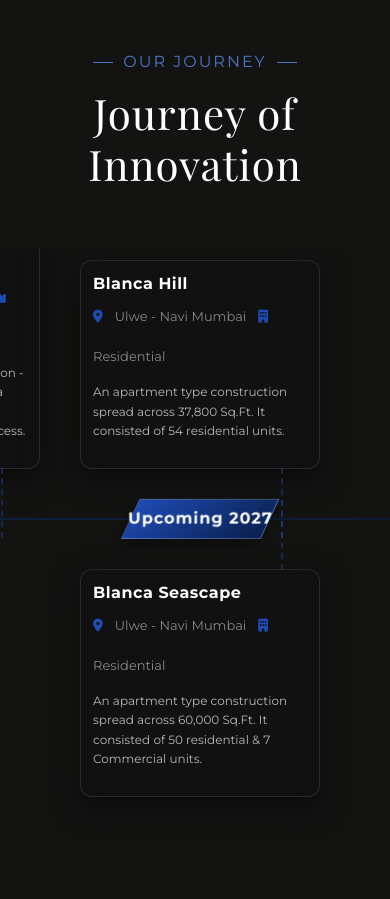
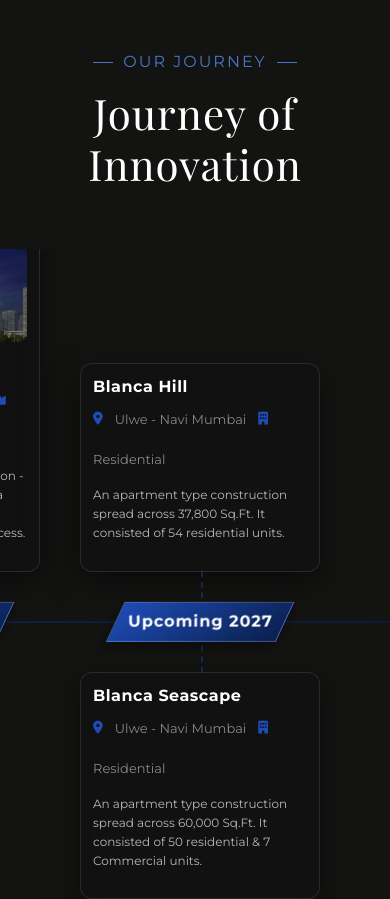
Before and after one commit to InventamTechSolution/Blanca-Realestate-react, a React (Vite) app: page /about in a window 390 px wide. Shown: the part 6220-7119 px from the top of the page. Built offline with nearby package versions, Linux system fonts and the light colour scheme.

Commit message:
create a responsive ui of a jornery section

```diff
--- a/src/components/about/JourneySection/JourneySection.css
+++ b/src/components/about/JourneySection/JourneySection.css
@@ -304,7 +304,7 @@
     }
 
     .journey-container.journey-marquee {
-        min-height: 700px;
+        min-height: 1040px;
     }
 
     .journey-item {
@@ -316,7 +316,7 @@
     }
 
     .year-block {
-        width: 180px;
+        width: 210px;
     }
 
     .year-text {
@@ -331,7 +331,7 @@
     }
 
     .journey-container.journey-marquee {
-        min-height: 600px;
+        min-height: 805px;
         padding-bottom: 60px;
     }
 
@@ -357,7 +357,7 @@
     }
 
     .year-block {
-        width: 140px;
+        width: 170px;
         height: 40px;
     }
 
@@ -367,6 +367,14 @@
 
     .timeline-track {
         height: 2px;
+    }
+
+    .journeyproject-card.below::before {
+        left: 120px;
+    }
+
+    .journeyproject-card.above::before {
+        left: 120px;
     }
 }
 
@@ -388,6 +396,14 @@
     .journey-item {
         width: 350px;
     }
+
+    .journeyproject-card.below::before {
+        left: 140px;
+    }
+
+    .journeyproject-card.above::before {
+        left: 140px;
+    }
 }
 
 @media only screen and (min-width: 992px) and (max-width: 1199px) {
@@ -397,6 +413,14 @@
     }
 
     .journey-container.journey-marquee {
-        min-height: 920px;
+        min-height: 916px;
+    }
+
+    .journeyproject-card.below::before {
+        left: 172px;
+    }
+
+    .journeyproject-card.above::before {
+        left: 172px;
     }
 }
```
